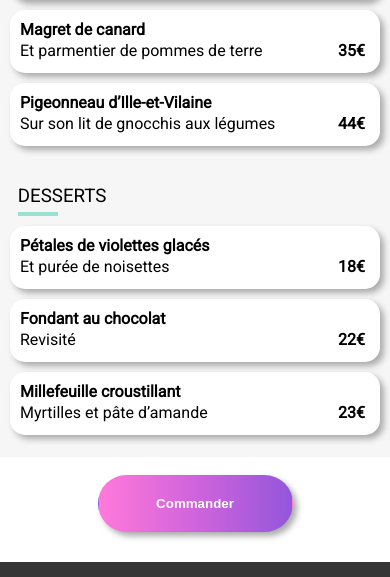
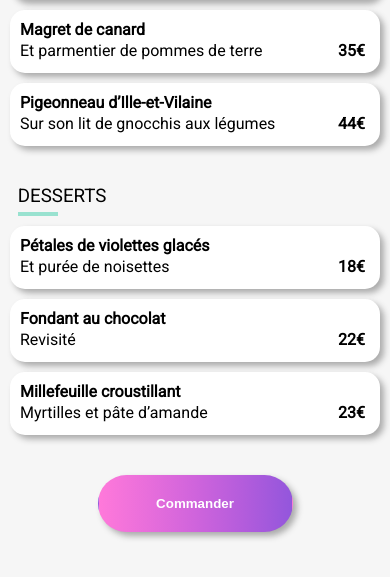
Before and after one commit to oumaimameddah/OumaimaMeddah_3_22112021, a plain HTML site: page pages/aLaFrancaise.html in a window 390 px wide. Shown: the part 747-1324 px from the top of the page. Drawn offline with Linux system fonts and the light colour scheme; a web font is replaced by a local one.

Commit message:
Update style.css

```diff
--- a/style.css
+++ b/style.css
@@ -630,7 +630,7 @@ footer ul .fa-hands-helping {
         margin-left: -12%;
     }
 
-    .menu__main .btn__order {
+    .main__btn {
         background-color: #f6f6f6;
         padding-bottom: 8%;
     }
```
